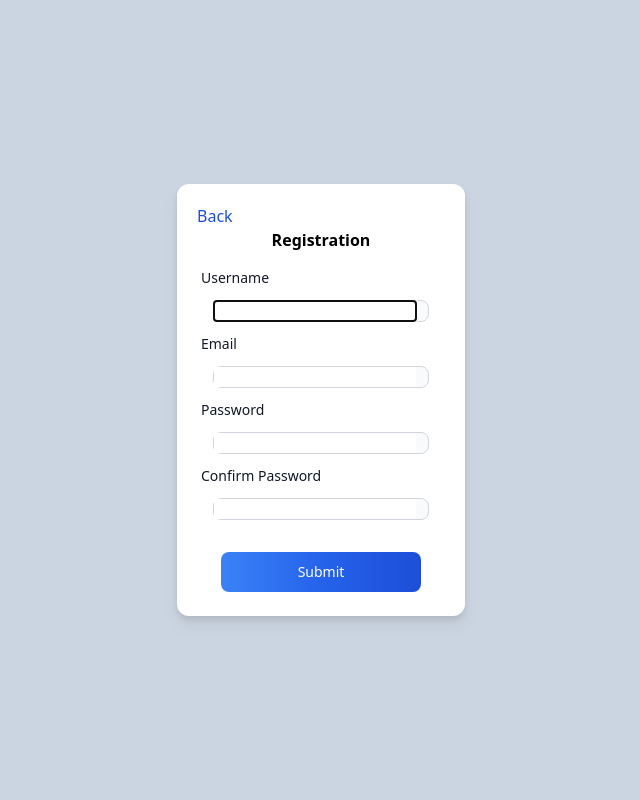
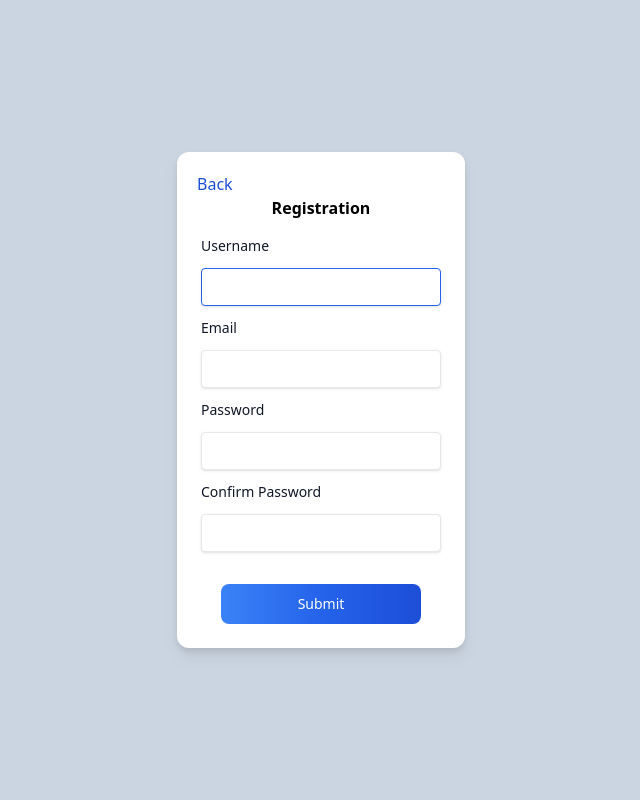
Before and after one commit to dna-projects/crypto-portfolio, a Django app: page /registration in a window 1280 px wide. Shown: the whole page, without its empty margins (319-959 px from the left). Run offline with Django 4.2, Linux system fonts and the light colour scheme; some libraries are stand-ins or nearby versions.

Commit message:
Added updates to the registration pages form styling

```diff
--- a/portfolio/forms.py
+++ b/portfolio/forms.py
@@ -1,15 +1,41 @@
 from django.contrib.auth.forms import UserCreationForm
-from django.forms import ModelForm
+from django.forms import ModelForm, EmailInput, PasswordInput, TextInput, CharField
 from .models import User
 from .models import AssetEntry
 
 # Add forms here
 class UserRegistrationForm(UserCreationForm):
+    password1 = CharField(
+        label="Password",
+        widget=PasswordInput(attrs={
+            'class': 'shadow appearance-none border rounded w-full py-2 px-3 text-gray-700 leading-tight focus:outline-none focus:shadow-outline focus:border-blue-600',
+            'type': 'password',
+            'align': 'center',
+            'autocomplete': 'new-password'
+            }),
+    )
+    password2 = CharField(
+        label="Confirm password",
+        widget=PasswordInput(attrs={
+            'class': 'shadow appearance-none border rounded w-full py-2 px-3 text-gray-700 leading-tight focus:outline-none focus:shadow-outline focus:border-blue-600',
+            'type': 'password',
+            'align': 'center',
+            'autocomplete': 'new-password'
+            }),
+    )
     class Meta:
         # This will tie into Django's default user model
         # Has built-in fields: username, password1, pass2 (verification)
         model = User
-        fields = ("username", "email", "password1", "password2")
+        fields = ("username", "email")
+        widgets = {
+            'username': TextInput(attrs={
+                'class': 'shadow appearance-none border rounded w-full py-2 px-3 text-gray-700 leading-tight focus:outline-none focus:shadow-outline focus:border-blue-600'
+                }),
+            'email': EmailInput(attrs={
+                'class': 'shadow appearance-none border rounded w-full py-2 px-3 text-gray-700 leading-tight focus:outline-none focus:shadow-outline focus:border-blue-600'
+                }),
+        }
 
 # New Token
 
--- a/portfolio/views.py
+++ b/portfolio/views.py
@@ -23,8 +23,8 @@ class PortfolioPageView(TemplateView):
     asset_entries = AssetEntry.objects.all()
     success_url = reverse_lazy('portfolio')
 
-    def get(self, request):
-        return render(request, self.template_name, {'asset_entries': self.asset_entries})
+    # def get(self, request):
+    #     return render(request, self.template_name, {'asset_entries': self.asset_entries})
 
 class PortfolioStatsPageView(TemplateView):
     template_name = 'p-coin-stats.html'
--- a/templates/registration.html
+++ b/templates/registration.html
@@ -9,19 +9,19 @@
 <form method="post" action="" class="flex flex-col p-1 mb-0">
     {% csrf_token %}
     <label class="block text-sm font-medium text-gray-900">Username</label>
-    <div class="bg-gray-50 border border-gray-300 text-gray-900 text-sm rounded-lg m-3">
+    <div class='my-3'>
         {{ form.username }}
     </div>
     <label class="block text-sm font-medium text-gray-900">Email</label>
-    <div class="bg-gray-50 border border-gray-300 text-gray-900 text-sm rounded-lg m-3">
+    <div class='my-3'>
         {{ form.email }}
     </div>
     <label class="block text-sm font-medium text-gray-900">Password</label>
-    <div class="bg-gray-50 border border-gray-300 text-gray-900 text-sm rounded-lg m-3">
+    <div class='my-3'>
         {{ form.password1 }}
     </div>
     <label class="block text-sm font-medium text-gray-900">Confirm Password</label>
-    <div class="bg-gray-50 border border-gray-300 text-gray-900 text-sm rounded-lg focus:ring-blue-500 focus:border-blue-500 block m-3">
+    <div class="my-3">
         {{ form.password2 }}
     </div>
     <button type="submit" class=" text-white bg-gradient-to-r from-blue-500 via-blue-600 to-blue-700 hover:bg-gradient-to-br focus:ring-4 focus:outline-none focus:ring-blue-300 dark:focus:ring-blue-800 font-medium rounded-lg text-sm px-5 py-2.5 text-center m-5 mb-0">Submit</button> <!-- button attributes from Flowbite -->
```
Also changed, not shown: db.sqlite3.
